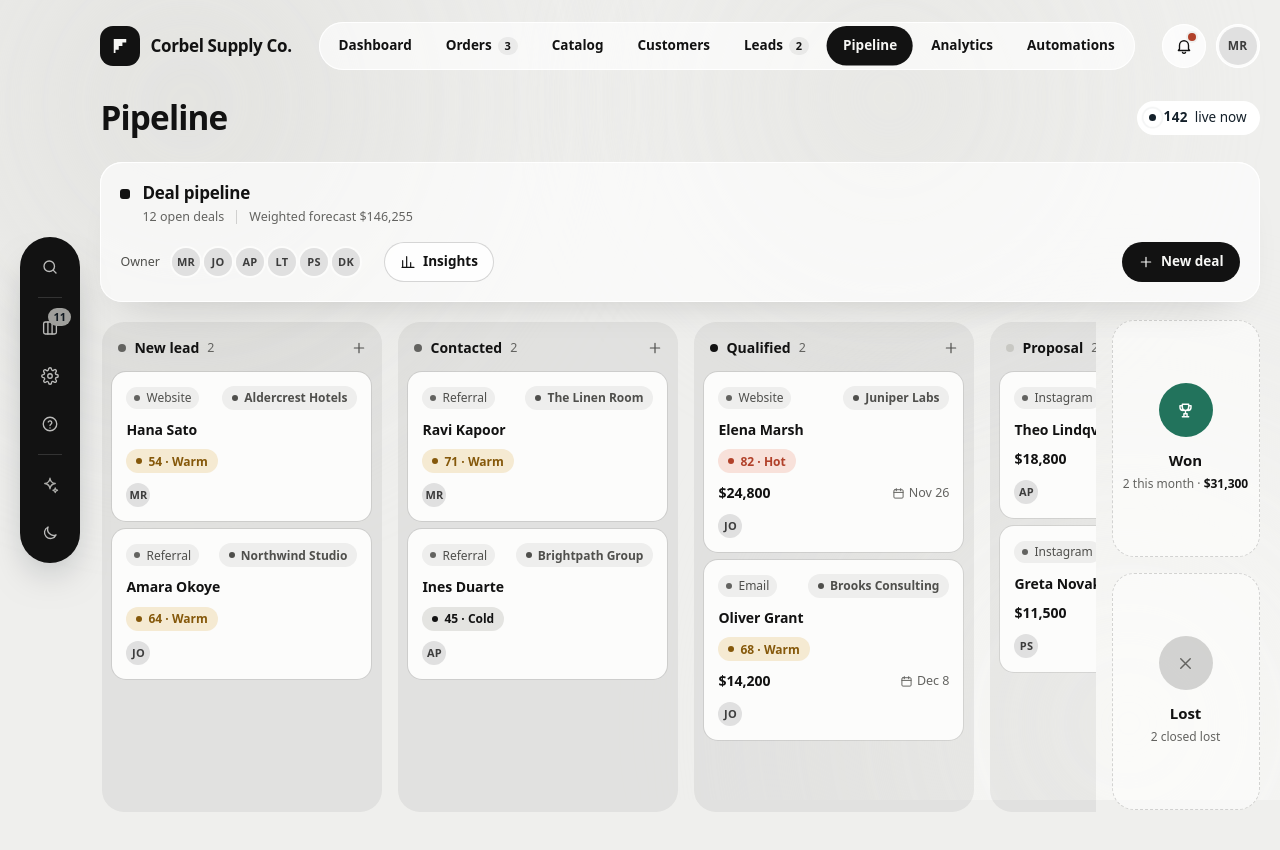
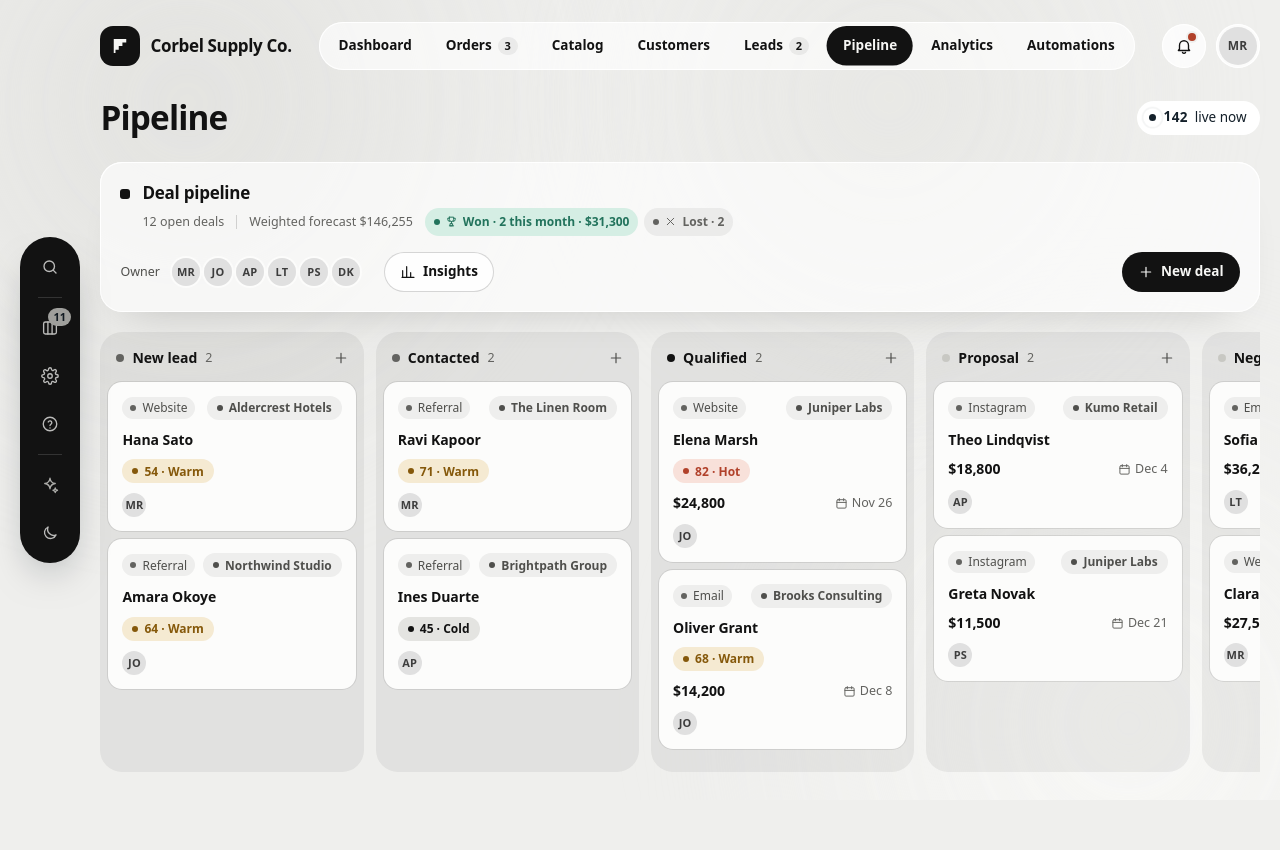
Before and after one commit to by-zenx/getgo, a Next.js app: page /pipeline in a window 1280 px wide. Shown: the top 850 px of the page. Built offline with nearby package versions, Linux system fonts and the light colour scheme; a web font is replaced by a local one.

Commit message:
enhance: pipeline ui v2

```diff
--- a/src/components/pipeline/pipeline-view.tsx
+++ b/src/components/pipeline/pipeline-view.tsx
@@ -61,6 +61,8 @@ export function PipelineView() {
   const rootRef = useRef<HTMLDivElement>(null);
   const sheetRef = useRef<HTMLDialogElement>(null);
   const addDialogRef = useRef<HTMLDialogElement>(null);
+  const dropBarRef = useRef<HTMLDivElement>(null);
+  const dropBarWasActiveRef = useRef(false);
   const dragRef = useRef<Drag | null>(null);
   const pointerRef = useRef<PendingPointer | null>(null);
   const ghostRef = useRef<HTMLDivElement>(null);
@@ -70,6 +72,7 @@ export function PipelineView() {
   const [deals,setDeals] = useState<Deal[]>(seed);
   const [now,setNow] = useState(FIXTURE_NOW);
   const [dragPreview,setDragPreview] = useState<Drag|null>(null);
+  const [dropBarVisible,setDropBarVisible] = useState(false);
   const [filter,setFilter] = useState<string | null>(null);
   const [settings,setSettings] = useState<LeadScoringSettings>(DEFAULT_LEAD_SCORING);
   const [closeList,setCloseList] = useState<CloseState>(null);
@@ -120,6 +123,21 @@ export function PipelineView() {
       }
     }else if(!newDealStage&&dialog.open)dialog.close();
   },[newDealStage]);
+
+  useEffect(() => {
+    const bar=dropBarRef.current;
+    const isDragging=Boolean(dragPreview);
+    if(!bar||isDragging===dropBarWasActiveRef.current)return;
+    dropBarWasActiveRef.current=isDragging;
+    if(isDragging){
+      // Keep the fixed drop bar mounted only while a drag is active.
+      // eslint-disable-next-line react-hooks/set-state-in-effect
+      setDropBarVisible(true);
+      requestAnimationFrame(()=>gsap.fromTo(bar,{y:100,opacity:0},{y:0,opacity:1,duration:.34,ease:"power3.out",overwrite:true}));
+    }else if(dropBarVisible){
+      gsap.to(bar,{y:100,opacity:0,duration:.34,ease:"power3.out",overwrite:true,onComplete:()=>setDropBarVisible(false)});
+    }
+  },[dragPreview,dropBarVisible]);
 
   useLayoutEffect(() => {
     const firstPositions=flipPositionsRef.current;
@@ -175,6 +193,8 @@ export function PipelineView() {
       document.documentElement.classList.add("ws-grabbing");
       if(ghostRef.current){const reduce=window.matchMedia("(prefers-reduced-motion: reduce)").matches;if(reduce)gsap.set(ghostRef.current,{x:dx,y:dy,rotation:0});else if(!dragMotionRef.current)dragMotionRef.current={x:gsap.quickTo(ghostRef.current,"x",{duration:.14,ease:"power3.out"}),y:gsap.quickTo(ghostRef.current,"y",{duration:.14,ease:"power3.out"}),rotation:gsap.quickTo(ghostRef.current,"rotation",{duration:.12,ease:"power2.out"})};if(!reduce&&dragMotionRef.current){dragMotionRef.current.x(dx);dragMotionRef.current.y(dy);dragMotionRef.current.rotation(next.tilt);}}
       if(placementChanged)setDragPreview(next);
+      if(event.clientY<80){window.scrollBy(0,-Math.max(6,Math.ceil((80-event.clientY)/4)));}
+      else if(event.clientY>window.innerHeight-80){window.scrollBy(0,Math.max(6,Math.ceil((event.clientY-(window.innerHeight-80))/4)));}
       event.preventDefault();
     };
     const onUp=(event:PointerEvent)=>{
@@ -207,9 +227,9 @@ export function PipelineView() {
   const probabilities:Record<Stage,number>={"New lead":.1,Contacted:.2,Qualified:.4,Proposal:.6,Negotiation:.75,Closing:.9};
   const updateDeal=(id:string,update:Partial<Deal>)=>persist((current)=>current.map((deal)=>deal.id===id?{...deal,...update}:deal));
 
-  return <div ref={rootRef} className="ws pl" data-view="pipeline">
+  return <div ref={rootRef} className="ws pl pipeline-root" data-view="pipeline">
     <section className="card ws-head pl-head" aria-label="Pipeline controls">
-      <div className="ws-head__about"><span className="ws-head__dot" style={{"--dot":"var(--primary)"} as CSSProperties}/><div className="ws-head__txt"><h2 className="ws-head__desc">Deal pipeline</h2><p className="ws-head__meta"><span>{visibleDeals.length} open deals</span><span className="ws-head__n">Weighted forecast {money(weighted)}</span></p></div></div>
+      <div className="ws-head__about"><span className="ws-head__dot" style={{"--dot":"var(--primary)"} as CSSProperties}/><div className="ws-head__txt"><h2 className="ws-head__desc">Deal pipeline</h2><p className="ws-head__meta"><span>{visibleDeals.length} open deals</span><span className="ws-head__n">Weighted forecast {money(weighted)}</span><span className="pl-close-pills"><button className="pill pl-close-pill pl-close-pill--won" type="button" aria-label={`Won: ${thisMonth.length} this month, ${money(wonValue)}`} onClick={()=>setCloseList("won")}><svg viewBox="0 0 24 24" aria-hidden="true"><path d="M8 4h8v4a4 4 0 0 1-8 0V4ZM8 6H5v2a4 4 0 0 0 4 4M16 6h3v2a4 4 0 0 1-4 4M12 12v4m-4 4h8m-6-4h4v4h-4z"/></svg><span>Won · {thisMonth.length} this month · {money(wonValue)}</span></button><button className="pill pl-close-pill pl-close-pill--lost" type="button" aria-label={`Lost: ${lost.length}`} onClick={()=>setCloseList("lost")}><Icon name="x"/><span>Lost · {lost.length}</span></button></span></p></div></div>
       <div className="ws-head__tools"><div className="ws-head__people" role="group" aria-label="Filter by owner"><span className="ws-head__label">Owner</span><div className="ws-people">{members.map((member)=><button key={member.name} className="ws-person" type="button" aria-pressed={filter===member.name} title={member.name} aria-label={`Show ${member.name}'s deals`} onClick={()=>setFilter((current)=>current===member.name?null:member.name)}><span className="av av--sm" style={{"--h":member.hue} as CSSProperties}>{member.initials}</span></button>)}</div><button className="link-btn ws-clear" type="button" hidden={!filter} onClick={()=>setFilter(null)}>Show all</button></div><button className="btn" type="button" onClick={()=>setInsightsOpen(true)}><Icon name="chart"/>Insights</button><button className="btn btn--primary ws-head__add" type="button" onClick={()=>openAdd("New lead")}><Icon name="plus"/>New deal</button></div>
     </section>
     <div className="pl-board-wrap">
@@ -223,12 +243,9 @@ export function PipelineView() {
       </div>
       <span className="sr-only" aria-live="polite">{visibleDeals.length} open deals</span>
     </div>
-    <aside className="pl-closeouts" aria-label="Closed deals">
-      <button className={`pl-closeout pl-closeout--won${dragPreview?.target==="won"?" is-drop-target":""}`} type="button" data-closeout="won" onClick={()=>{if(!suppressClickRef.current)setCloseList("won");}}><span className="pl-closeout__icon"><svg viewBox="0 0 24 24" aria-hidden="true"><path d="M8 4h8v4a4 4 0 0 1-8 0V4ZM8 6H5v2a4 4 0 0 0 4 4M16 6h3v2a4 4 0 0 1-4 4M12 12v4m-4 4h8m-6-4h4v4h-4z"/></svg></span><b>Won</b><span>{thisMonth.length} this month · <strong>{money(wonValue)}</strong></span></button>
-      <button className={`pl-closeout pl-closeout--lost${dragPreview?.target==="lost"?" is-drop-target":""}`} type="button" data-closeout="lost" onClick={()=>{if(!suppressClickRef.current)setCloseList("lost");}}><span className="pl-closeout__icon"><Icon name="x"/></span><b>Lost</b><span>{lost.length} closed lost</span></button>
-    </aside>
     </div>
     {dragPreview&&pendingDeal&&<div ref={ghostRef} className="ws-drag-preview pl-drag-preview" aria-hidden="true" style={{left:dragPreview.originX,top:dragPreview.originY,width:dragPreview.width,height:dragPreview.height}}><span className="pill ws-tag">{pendingDeal.source}</span><b>{pendingDeal.name}</b><small>{pendingDeal.company}</small>{pendingDeal.stage!=="New lead"&&<span>{money(pendingDeal.value)}</span>}</div>}
+    {dropBarVisible&&<div ref={dropBarRef} className="pl-dropbar" data-active={Boolean(dragPreview)} aria-hidden={!dragPreview}><button className={`pl-dropzone pl-dropzone--won${dragPreview?.target==="won"?" is-drop-target":""}`} type="button" data-closeout="won"><svg viewBox="0 0 24 24" aria-hidden="true"><path d="M8 4h8v4a4 4 0 0 1-8 0V4ZM8 6H5v2a4 4 0 0 0 4 4M16 6h3v2a4 4 0 0 1-4 4M12 12v4m-4 4h8m-6-4h4v4h-4z"/></svg><b>Won</b><span>Drop to close as won</span></button><button className={`pl-dropzone pl-dropzone--lost${dragPreview?.target==="lost"?" is-drop-target":""}`} type="button" data-closeout="lost"><Icon name="x"/><b>Lost</b><span>Drop to close as lost</span></button></div>}
     {notice&&<div className="toasts" aria-live="polite"><div className="toast" role="status"><span className="toast__ico"><Icon name="check"/></span><span>{notice}</span></div></div>}
     <dialog ref={addDialogRef} className="modal" aria-label="Add deal" onCancel={()=>setNewDealStage(null)} onClick={(event)=>{if(event.target===addDialogRef.current)setNewDealStage(null);}}>
       <form className="modal__box" onSubmit={addDeal}>
--- a/src/styles/pipeline.css
+++ b/src/styles/pipeline.css
@@ -1,14 +1,13 @@
 [data-view="pipeline"] .pl-head{margin-bottom:18px}
-[data-view="pipeline"] .pl-board-wrap{display:grid;grid-template-columns:minmax(0,1fr) 148px;align-items:stretch;gap:16px}
-[data-view="pipeline"] .pl-scroll{width:100%;min-width:0;margin:0;padding:2px 2px 22px;max-height:calc(100dvh - 300px)}
-[data-view="pipeline"] .pl-board{grid-template-columns:repeat(6,minmax(280px,1fr));align-items:stretch;gap:16px;display:grid;width:max-content;min-width:100%;height:clamp(360px,calc(100dvh - 310px),680px)}
-[data-view="pipeline"] .pl-col{height:100%;min-height:0;overflow:hidden}
+[data-view="pipeline"] .pl-scroll{width:100%;min-width:0;margin:0;padding:2px 0 22px;overflow-x:auto;overflow-y:visible}
+[data-view="pipeline"] .pl-board{grid-template-columns:repeat(6,minmax(250px,1fr));align-items:stretch;gap:12px;display:grid;width:max-content;min-width:max-content}
+[data-view="pipeline"] .pl-col{height:auto;min-height:440px;overflow:visible;align-self:stretch}
 [data-view="pipeline"] .pl-col.is-drop-ready{transition:background-color .2s,box-shadow .2s}
 [data-view="pipeline"] .pl-col.is-drop-target{background:color-mix(in srgb,var(--primary-soft) 75%,var(--well));box-shadow:inset 0 0 0 1px color-mix(in srgb,var(--primary) 35%,transparent)}
-[data-view="pipeline"] .pl-card{touch-action:pan-y}
+[data-view="pipeline"] .pl-card{touch-action:pan-y;min-width:0}
 [data-view="pipeline"] .pl-card.is-dragging{opacity:.55}
-[data-view="pipeline"] .pl-list{flex:1;min-height:0;overflow-y:auto;overscroll-behavior:contain;padding:2px 3px 6px 2px;scrollbar-width:thin}
-[data-view="pipeline"] .pl-list:empty{min-height:64px}
+[data-view="pipeline"] .pl-list{flex:none;min-height:64px;overflow:visible;overscroll-behavior:auto;padding:2px 0 6px}
+[data-view="pipeline"] .pl-card .ws-tag,[data-view="pipeline"] .pl-company-tag{min-width:0;max-width:100%;overflow:hidden;text-overflow:ellipsis;white-space:nowrap}
 [data-view="pipeline"] .pl-card{cursor:grab}
 [data-view="pipeline"] .pl-company{font-size:var(--fs-sm);color:var(--faint)}
 [data-view="pipeline"] .pl-score{justify-self:start}
@@ -16,25 +15,29 @@
 [data-view="pipeline"] .pl-value b{font-size:var(--fs-base);font-weight:600}
 [data-view="pipeline"] .pl-value span{display:inline-flex;align-items:center;gap:4px;color:var(--faint);white-space:nowrap}
 [data-view="pipeline"] .pl-value .ico{width:13px;height:13px}
-[data-view="pipeline"] .pl-source{margin-left:auto;font-size:var(--fs-xs);color:var(--faint)}
-[data-view="pipeline"] .pl-closeouts{display:grid;grid-template-rows:1fr 1fr;gap:16px;min-height:0;height:clamp(360px,calc(100dvh - 310px),680px)}
-[data-view="pipeline"] .pl-closeout{min-width:0;border:1px dashed var(--line-2);border-radius:var(--r);background:color-mix(in srgb,var(--surface) 70%,transparent);display:flex;flex-direction:column;align-items:center;justify-content:center;gap:7px;text-align:center;padding:16px 10px;transition:background-color .2s,box-shadow .2s,transform .2s}
-[data-view="pipeline"] .pl-closeout:hover{box-shadow:0 0 0 1px var(--line-2),var(--shadow-lift);transform:translateY(-1px)}
-[data-view="pipeline"] .pl-closeout.is-drop-target{background:color-mix(in srgb,var(--up-soft) 65%,var(--surface));box-shadow:inset 0 0 0 2px var(--up)}
-[data-view="pipeline"] .pl-closeout--won{--close-hue:var(--up)}
-[data-view="pipeline"] .pl-closeout--lost{--close-hue:var(--line-2)}
-[data-view="pipeline"] .pl-closeout__icon{width:54px;height:54px;border-radius:50%;background:var(--close-hue);color:var(--surface);display:grid;place-items:center;margin-bottom:7px}
-[data-view="pipeline"] .pl-closeout--lost .pl-closeout__icon{color:var(--faint)}
-[data-view="pipeline"] .pl-closeout__icon .ico,[data-view="pipeline"] .pl-closeout__icon svg{width:19px;height:19px;fill:none;stroke:currentColor;stroke-width:1.8;stroke-linecap:round;stroke-linejoin:round}
-[data-view="pipeline"] .pl-closeout>b{font:600 var(--fs-lg)/1.2 var(--display)}
-[data-view="pipeline"] .pl-closeout>span:last-child{font-size:var(--fs-xs);color:var(--faint);line-height:1.4}
-[data-view="pipeline"] .pl-closeout strong{color:var(--text);font-weight:600}
+[data-view="pipeline"] .pl-close-pills{display:inline-flex;align-items:center;gap:6px;max-width:100%}
+[data-view="pipeline"] .pl-close-pill{height:28px;max-width:100%;gap:5px;padding:0 9px;font-size:var(--fs-xs);line-height:1;cursor:pointer;transition:background-color .18s,color .18s,box-shadow .18s}
+[data-view="pipeline"] .pl-close-pill svg{width:13px;height:13px;flex:none;fill:none;stroke:currentColor;stroke-width:1.8;stroke-linecap:round;stroke-linejoin:round}
+[data-view="pipeline"] .pl-close-pill span{min-width:0;overflow:hidden;text-overflow:ellipsis;white-space:nowrap}
+[data-view="pipeline"] .pl-close-pill--won{background:var(--up-soft);color:var(--up)}
+[data-view="pipeline"] .pl-close-pill--lost{background:var(--well);color:var(--faint)}
+[data-view="pipeline"] .pl-close-pill:hover{box-shadow:inset 0 0 0 1px currentColor}
+[data-view="pipeline"] .pl-dropbar{position:fixed;z-index:120;left:50%;bottom:16px;width:min(720px,calc(100vw - 32px));transform:translateX(-50%);display:grid;grid-template-columns:1fr 1fr;gap:12px;padding:10px;border:1px solid var(--line);border-radius:var(--r);background:var(--float);box-shadow:var(--shadow-pop);opacity:0;pointer-events:none;will-change:transform,opacity}
+[data-view="pipeline"] .pl-dropbar[data-active="true"]{pointer-events:auto}
+[data-view="pipeline"] .pl-dropzone{min-height:64px;border-radius:var(--r-sm);display:grid;grid-template-columns:24px auto;grid-template-rows:auto auto;align-content:center;justify-content:center;column-gap:9px;row-gap:1px;padding:8px 14px;background:var(--well);color:var(--faint);transition:background-color .18s,box-shadow .18s,color .18s}
+[data-view="pipeline"] .pl-dropzone svg,[data-view="pipeline"] .pl-dropzone .ico{width:20px;height:20px;grid-row:span 2;align-self:center}
+[data-view="pipeline"] .pl-dropzone--won{color:var(--up)}
+[data-view="pipeline"] .pl-dropzone--won svg{fill:none;stroke:currentColor;stroke-width:1.8;stroke-linecap:round;stroke-linejoin:round}
+[data-view="pipeline"] .pl-dropzone--lost{color:var(--faint)}
+[data-view="pipeline"] .pl-dropzone>b{font-size:var(--fs-base);text-align:left}
+[data-view="pipeline"] .pl-dropzone>span{font-size:var(--fs-xs);color:var(--faint);text-align:left}
+[data-view="pipeline"] .pl-dropzone.is-drop-target{background:var(--up-soft);box-shadow:inset 0 0 0 2px var(--up);color:var(--up)}
+[data-view="pipeline"] .pl-dropzone--lost.is-drop-target{background:var(--well);box-shadow:inset 0 0 0 2px var(--line-2);color:var(--faint)}
 [data-view="pipeline"] .pl-closed-list{display:grid;gap:4px}
 [data-view="pipeline"] .pl-closed-list li{display:flex;align-items:center;justify-content:space-between;gap:12px;border-bottom:1px solid var(--line);padding:12px 0}
 [data-view="pipeline"] .pl-closed-list li>span{display:grid;gap:3px;min-width:0}
 [data-view="pipeline"] .pl-closed-list small{font-size:var(--fs-xs);color:var(--faint)}
 [data-view="pipeline"] .pl-detail{display:grid;gap:24px}
-[data-view="pipeline"] .pl-closeout.is-drop-target{background:color-mix(in srgb,var(--up-soft) 65%,var(--surface));box-shadow:inset 0 0 0 2px var(--up)}
 [data-view="pipeline"] .ws-drag-preview{z-index:100;position:fixed;display:grid;align-content:start;gap:10px;padding:14px;border-radius:var(--r-sm);color:var(--text);background:var(--surface);box-shadow:var(--shadow-lift),0 0 0 1px color-mix(in srgb,var(--primary) 40%,transparent);pointer-events:none;transform-origin:50% 15%;will-change:left,top,transform}
 [data-view="pipeline"] .pl-drag-preview>b{font-size:var(--fs-base);font-weight:600;line-height:1.4}
 [data-view="pipeline"] .pl-drag-preview>small{font-size:var(--fs-sm);color:var(--faint)}
@@ -46,5 +49,6 @@
 [data-view="pipeline"] .pl-probabilities li{display:grid;grid-template-columns:1fr auto auto;align-items:center;gap:12px;font-size:var(--fs-sm)}
 [data-view="pipeline"] .pl-probabilities li span{color:var(--muted)}
 [data-view="pipeline"] .pl-probabilities li small{color:var(--faint);min-width:82px;text-align:right}
-@media (width<=920px){[data-view="pipeline"] .pl-board-wrap{grid-template-columns:minmax(0,1fr) 132px;gap:12px}[data-view="pipeline"] .pl-board{gap:12px;height:clamp(360px,calc(100dvh - 310px),680px)}[data-view="pipeline"] .pl-closeouts{gap:12px;height:clamp(360px,calc(100dvh - 310px),680px)}}
-@media (width<=640px){[data-view="pipeline"] .pl-head{align-items:flex-start}.pl-head .ws-head__tools{gap:10px;width:100%}[data-view="pipeline"] .pl-board-wrap{grid-template-columns:minmax(0,1fr) 112px;gap:8px}[data-view="pipeline"] .pl-board{height:clamp(300px,calc(100dvh - 340px),480px)}[data-view="pipeline"] .pl-closeouts{grid-template-rows:repeat(2,1fr);height:clamp(300px,calc(100dvh - 340px),480px)}[data-view="pipeline"] .pl-closeout{padding:10px 7px}[data-view="pipeline"] .pl-closeout__icon{width:44px;height:44px}}
+@media (min-width:1440px){[data-view="pipeline"] .pl-board{grid-template-columns:repeat(6,minmax(0,1fr));width:100%;min-width:0}}
+@media (width<=920px){[data-view="pipeline"] .pl-board{gap:10px}}
+@media (width<=640px){[data-view="pipeline"] .pl-head{align-items:flex-start}.pl-head .ws-head__tools{gap:10px;width:100%}[data-view="pipeline"] .pl-col{min-height:400px}[data-view="pipeline"] .pl-dropbar{bottom:10px;gap:8px;padding:8px}[data-view="pipeline"] .pl-dropzone{min-height:58px;padding:7px}}
```
